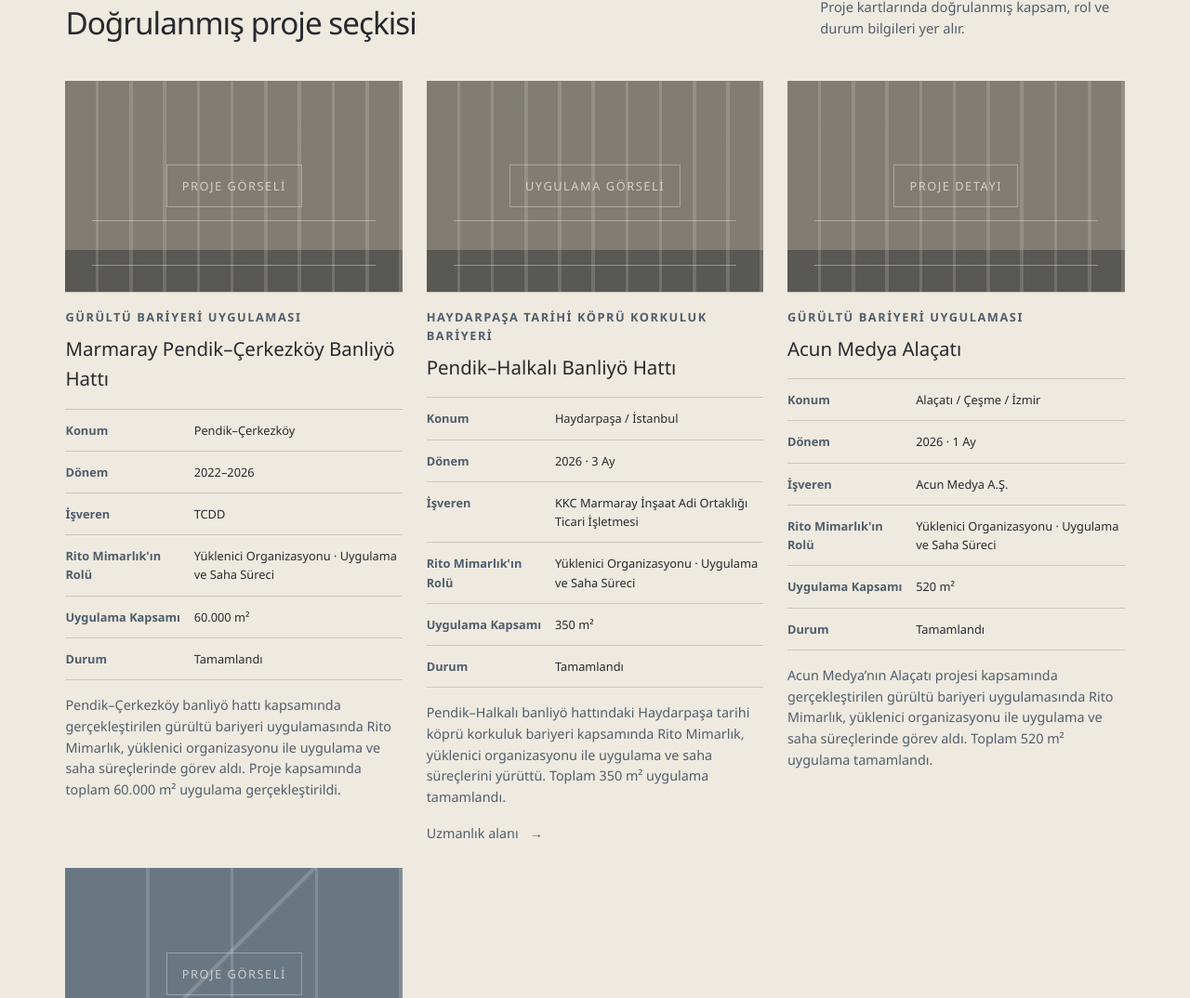
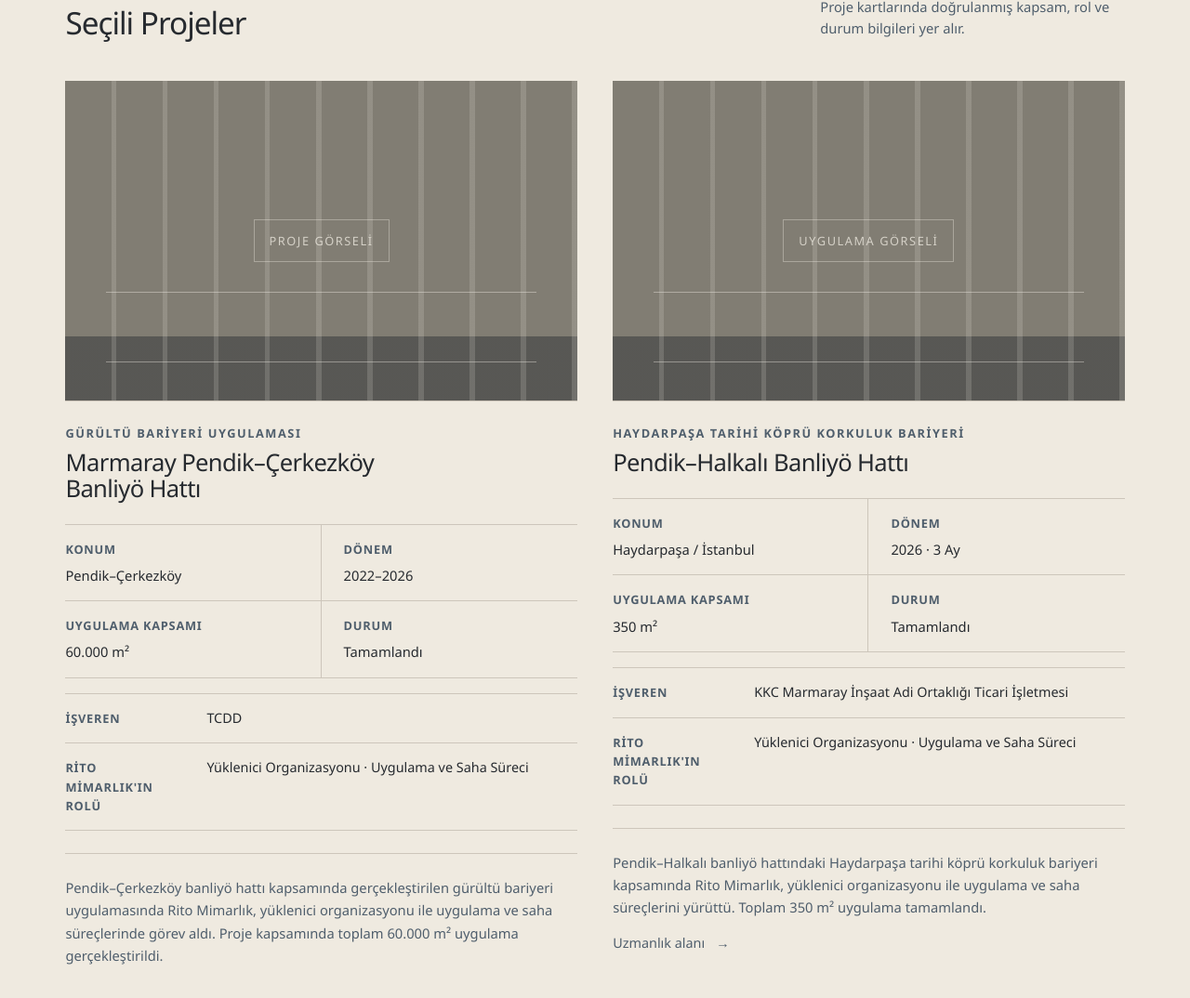
Before and after one commit to fenn-core/rito-mimarlik-web, a plain HTML site: page projects/index.html in a window 1280 px wide. Shown: the part 835-1909 px from the top of the page at 93% size. Drawn offline with Linux system fonts and the light colour scheme.

Commit message:
improve projects page structure

```diff
--- a/css/pages/projects.css
+++ b/css/pages/projects.css
@@ -61,8 +61,8 @@
 
 .portfolio-grid {
   display: grid;
-  grid-template-columns: repeat(3, 1fr);
-  gap: clamp(1rem, 2vw, 2rem);
+  grid-template-columns: repeat(2, minmax(0, 1fr));
+  gap: clamp(2rem, 4vw, 4.5rem) clamp(1.5rem, 3vw, 3.5rem);
 }
 
 .portfolio-card {
@@ -129,7 +129,7 @@
 }
 
 .portfolio-card-heading {
-  padding-top: var(--space-3);
+  padding-top: var(--space-4);
   border-top: 1px solid var(--color-border);
 }
 
@@ -144,43 +144,83 @@
 
 .portfolio-card-heading h3 {
   margin: 0;
-  font-size: clamp(1.1rem, 1.6vw, 1.4rem);
-  font-weight: 400;
+  max-width: 28ch;
+  font-size: clamp(1.35rem, 2vw, 1.85rem);
+  font-weight: 450;
+  letter-spacing: -0.025em;
+  line-height: 1.08;
 }
 
 .portfolio-metadata {
   display: grid;
-  margin: var(--space-3) 0 0;
+  margin: var(--space-4) 0 0;
   border-top: 1px solid var(--color-border);
 }
 
-.portfolio-metadata > div {
+.portfolio-metadata-primary {
+  grid-template-columns: repeat(2, minmax(0, 1fr));
+}
+
+.portfolio-metadata-primary > div {
+  min-width: 0;
+  padding-block: var(--space-3);
+  border-bottom: 1px solid var(--color-border);
+}
+
+.portfolio-metadata-primary > div:nth-child(odd) {
+  padding-right: var(--space-4);
+  border-right: 1px solid var(--color-border);
+}
+
+.portfolio-metadata-primary > div:nth-child(even) {
+  padding-left: var(--space-4);
+}
+
+.portfolio-metadata-secondary {
+  margin-top: var(--space-3);
+}
+
+.portfolio-metadata-secondary > div {
   display: grid;
-  padding-block: var(--space-2);
+  padding-block: var(--space-3);
   border-bottom: 1px solid var(--color-border);
-  grid-template-columns: minmax(6.5rem, 0.72fr) minmax(0, 1.28fr);
-  gap: var(--space-2);
+  grid-template-columns: minmax(8rem, 0.42fr) minmax(0, 1.58fr);
+  gap: var(--space-4);
 }
 
 .portfolio-metadata :is(dt, dd) {
   margin: 0;
-  font-size: var(--font-size-meta);
 }
 
 .portfolio-metadata dt {
   color: var(--color-slate);
+  font-size: var(--font-size-meta);
   font-weight: 600;
+  letter-spacing: 0.06em;
+  text-transform: uppercase;
 }
 
 .portfolio-metadata dd {
   overflow-wrap: anywhere;
+  font-size: var(--font-size-small);
+  line-height: 1.45;
+}
+
+.portfolio-metadata-primary dd {
+  margin-top: var(--space-1);
+  color: var(--color-graphite);
+  font-size: clamp(0.92rem, 1.1vw, 1.05rem);
+  font-weight: 500;
 }
 
 .portfolio-summary {
-  max-width: 24rem;
-  margin: var(--space-3) 0 0;
+  max-width: 48rem;
+  margin: var(--space-4) 0 0;
+  padding-top: var(--space-4);
+  border-top: 1px solid var(--color-border);
   color: var(--color-slate);
-  font-size: var(--font-size-small);
+  font-size: 0.92rem;
+  line-height: 1.65;
 }
 
 .portfolio-related-link {
@@ -261,10 +301,6 @@
 }
 
 @media (max-width: 70rem) {
-  .portfolio-grid {
-    grid-template-columns: repeat(2, 1fr);
-  }
-
   .documentation-grid {
     grid-template-columns: repeat(2, 1fr);
   }
@@ -281,6 +317,10 @@
   .projects-barrier-grid {
     grid-template-columns: 1fr;
   }
+
+  .portfolio-grid {
+    grid-template-columns: 1fr;
+  }
 }
 
 @media (max-width: 38rem) {
@@ -295,6 +335,21 @@
   .portfolio-grid,
   .documentation-grid {
     grid-template-columns: 1fr;
+  }
+
+  .portfolio-metadata-primary {
+    grid-template-columns: 1fr;
+  }
+
+  .portfolio-metadata-primary > div:nth-child(odd),
+  .portfolio-metadata-primary > div:nth-child(even) {
+    padding-inline: 0;
+    border-right: 0;
+  }
+
+  .portfolio-metadata-secondary > div {
+    grid-template-columns: 1fr;
+    gap: var(--space-1);
   }
 
   .portfolio-media-wide,
--- a/projects/index.html
+++ b/projects/index.html
@@ -74,7 +74,7 @@
         <header class="section-heading-row">
           <div>
             <p class="section-kicker">Proje Seçkisi</p>
-            <h2 class="display-title" id="project-index-title">Doğrulanmış proje seçkisi</h2>
+            <h2 class="display-title" id="project-index-title">Seçili Projeler</h2>
           </div>
           <p>Proje kartlarında doğrulanmış kapsam, rol ve durum bilgileri yer alır.</p>
         </header>
@@ -89,13 +89,15 @@
               <p>Gürültü Bariyeri Uygulaması</p>
               <h3>Marmaray Pendik–Çerkezköy Banliyö Hattı</h3>
             </div>
-            <dl class="portfolio-metadata">
+            <dl class="portfolio-metadata portfolio-metadata-primary">
               <div><dt>Konum</dt><dd>Pendik–Çerkezköy</dd></div>
               <div><dt>Dönem</dt><dd>2022–2026</dd></div>
+              <div><dt>Uygulama Kapsamı</dt><dd>60.000 m²</dd></div>
+              <div><dt>Durum</dt><dd>Tamamlandı</dd></div>
+            </dl>
+            <dl class="portfolio-metadata portfolio-metadata-secondary">
               <div><dt>İşveren</dt><dd>TCDD</dd></div>
               <div><dt>Rito Mimarlık'ın Rolü</dt><dd>Yüklenici Organizasyonu · Uygulama ve Saha Süreci</dd></div>
-              <div><dt>Uygulama Kapsamı</dt><dd>60.000 m²</dd></div>
-              <div><dt>Durum</dt><dd>Tamamlandı</dd></div>
             </dl>
             <p class="portfolio-summary">Pendik–Çerkezköy banliyö hattı kapsamında gerçekleştirilen gürültü bariyeri uygulamasında Rito Mimarlık, yüklenici organizasyonu ile uygulama ve saha süreçlerinde görev aldı. Proje kapsamında toplam 60.000 m² uygulama gerçekleştirildi.</p>
           </article>
@@ -109,13 +111,15 @@
               <p>Haydarpaşa Tarihi Köprü Korkuluk Bariyeri</p>
               <h3>Pendik–Halkalı Banliyö Hattı</h3>
             </div>
-            <dl class="portfolio-metadata">
+            <dl class="portfolio-metadata portfolio-metadata-primary">
               <div><dt>Konum</dt><dd>Haydarpaşa / İstanbul</dd></div>
               <div><dt>Dönem</dt><dd>2026 · 3 Ay</dd></div>
+              <div><dt>Uygulama Kapsamı</dt><dd>350 m²</dd></div>
+              <div><dt>Durum</dt><dd>Tamamlandı</dd></div>
+            </dl>
+            <dl class="portfolio-metadata portfolio-metadata-secondary">
               <div><dt>İşveren</dt><dd>KKC Marmaray İnşaat Adi Ortaklığı Ticari İşletmesi</dd></div>
               <div><dt>Rito Mimarlık'ın Rolü</dt><dd>Yüklenici Organizasyonu · Uygulama ve Saha Süreci</dd></div>
-              <div><dt>Uygulama Kapsamı</dt><dd>350 m²</dd></div>
-              <div><dt>Durum</dt><dd>Tamamlandı</dd></div>
             </dl>
             <p class="portfolio-summary">Pendik–Halkalı banliyö hattındaki Haydarpaşa tarihi köprü korkuluk bariyeri kapsamında Rito Mimarlık, yüklenici organizasyonu ile uygulama ve saha süreçlerini yürüttü. Toplam 350 m² uygulama tamamlandı.</p>
             <a class="portfolio-related-link" href="/noise-barriers/">Uzmanlık alanı <span aria-hidden="true">→</span></a>
@@ -130,13 +134,15 @@
               <p>Gürültü Bariyeri Uygulaması</p>
               <h3>Acun Medya Alaçatı</h3>
             </div>
-            <dl class="portfolio-metadata">
+            <dl class="portfolio-metadata portfolio-metadata-primary">
               <div><dt>Konum</dt><dd>Alaçatı / Çeşme / İzmir</dd></div>
               <div><dt>Dönem</dt><dd>2026 · 1 Ay</dd></div>
+              <div><dt>Uygulama Kapsamı</dt><dd>520 m²</dd></div>
+              <div><dt>Durum</dt><dd>Tamamlandı</dd></div>
+            </dl>
+            <dl class="portfolio-metadata portfolio-metadata-secondary">
               <div><dt>İşveren</dt><dd>Acun Medya A.Ş.</dd></div>
               <div><dt>Rito Mimarlık'ın Rolü</dt><dd>Yüklenici Organizasyonu · Uygulama ve Saha Süreci</dd></div>
-              <div><dt>Uygulama Kapsamı</dt><dd>520 m²</dd></div>
-              <div><dt>Durum</dt><dd>Tamamlandı</dd></div>
             </dl>
             <p class="portfolio-summary">Acun Medya’nın Alaçatı projesi kapsamında gerçekleştirilen gürültü bariyeri uygulamasında Rito Mimarlık, yüklenici organizasyonu ile uygulama ve saha süreçlerinde görev aldı. Toplam 520 m² uygulama tamamlandı.</p>
           </article>
@@ -149,12 +155,14 @@
             <div class="portfolio-card-heading">
               <h3>Galataport İstanbul</h3>
             </div>
-            <dl class="portfolio-metadata">
+            <dl class="portfolio-metadata portfolio-metadata-primary">
               <div><dt>Konum</dt><dd>Tophane / Beyoğlu / İstanbul</dd></div>
               <div><dt>Dönem</dt><dd>2022 · 1 Yıl</dd></div>
-              <div><dt>Rito Mimarlık'ın Rolü</dt><dd>Proje Yönetimi · Hakediş Yönetimi</dd></div>
               <div><dt>Uygulama Kapsamı</dt><dd>100.000 m²</dd></div>
               <div><dt>Durum</dt><dd>Tamamlandı</dd></div>
+            </dl>
+            <dl class="portfolio-metadata portfolio-metadata-secondary">
+              <div><dt>Rito Mimarlık'ın Rolü</dt><dd>Proje Yönetimi · Hakediş Yönetimi</dd></div>
             </dl>
             <p class="portfolio-summary">Galataport İstanbul kapsamında Rito Mimarlık, yaklaşık 100.000 m² uygulama kapsamına sahip süreçte proje yönetimi ve hakediş yönetimi görevlerini üstlendi.</p>
           </article>
```
